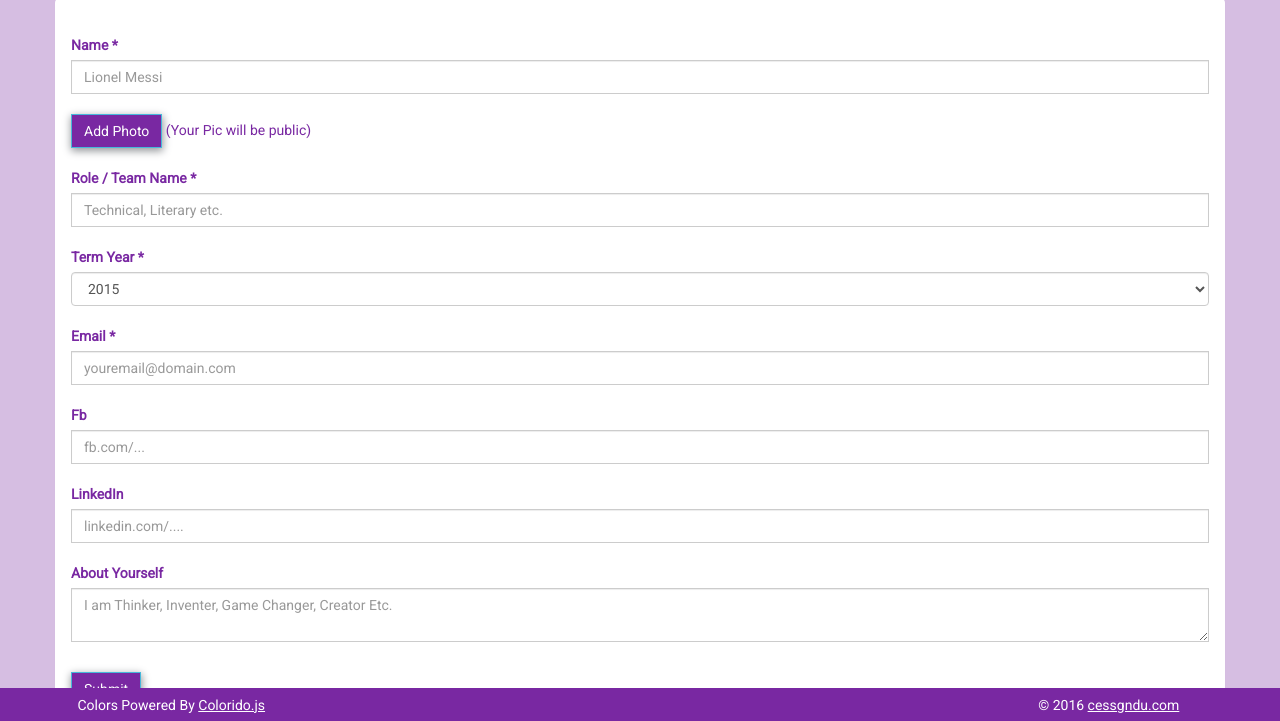
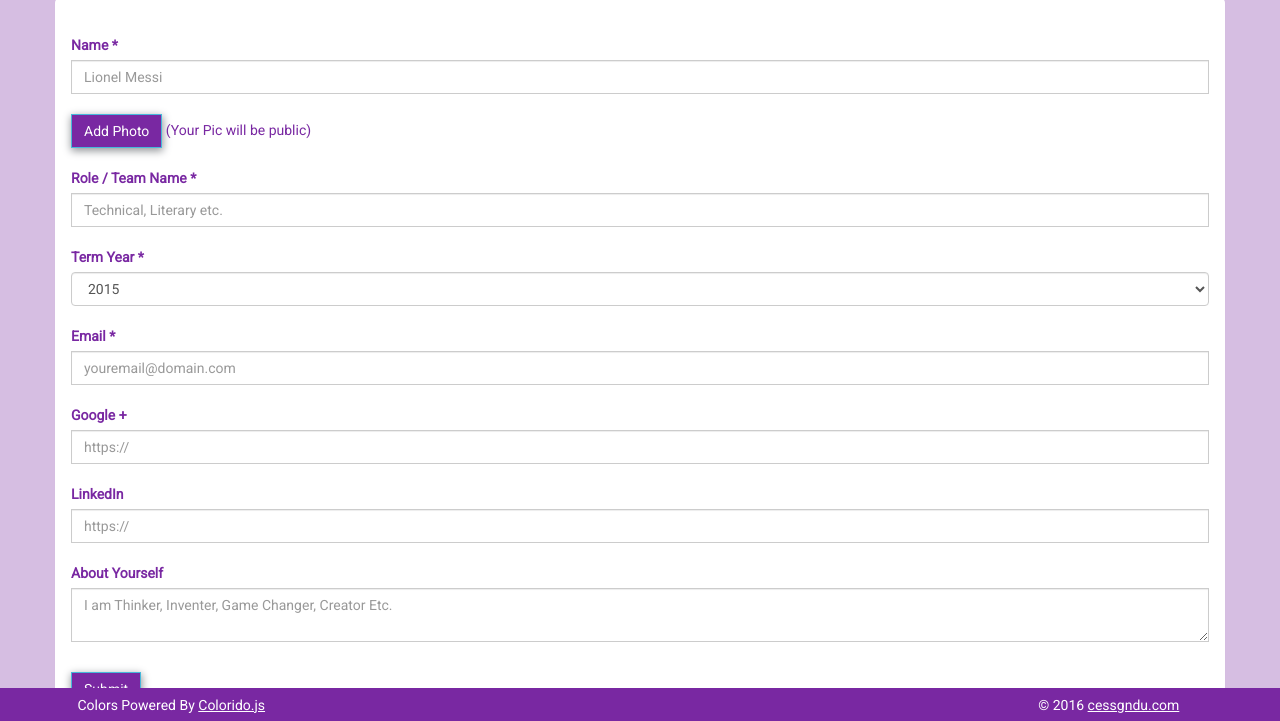
Before and after one commit to wdc-creation-hub/cess-membPortal, a PHP site: page / in a window 1280 px wide. Shown: the part 77-798 px from the top of the page. Run offline with PHP 8.4, Linux system fonts and the light colour scheme; some libraries are stand-ins or nearby versions.

Commit message:
Portal Files Added

```diff
--- a/edit-info.php
+++ b/edit-info.php
@@ -131,11 +131,11 @@
 				<label>Email *</label>
 				<input name="email" type="text" class="form-control" placeholder="youremail@domain.com" value="<?php echo $data['email'];?>">
 				<br>
-				<label>Fb</label>
-				<input name="fb" type="text" class="form-control" placeholder="fb.com/..." value="<?php echo $data['fb'];?>">
+				<label>Google +</label>
+				<input name="fb" type="text" class="form-control" placeholder="https://" value="<?php echo $data['fb'];?>">
 				<br>
 				<label>LinkedIn</label>
-				<input name="linkedin" type="text" class="form-control" placeholder="linkedin.com/...." value="<?php echo $data['linkedin'];?>">
+				<input name="linkedin" type="text" class="form-control" placeholder="https://" value="<?php echo $data['linkedin'];?>">
 				<br>
 				<label>About Yourself</label>
 				<textarea name="about" class="form-control"  placeholder="I am Thinker, Inventer, Game Changer, Creator Etc."><?php echo $data['about']; ?></textarea>
--- a/index.php
+++ b/index.php
@@ -107,11 +107,11 @@
 				<label>Email *</label>
 				<input name="email" type="text" class="form-control" placeholder="youremail@domain.com">
 				<br>
-				<label>Fb</label>
-				<input name="fb" type="text" class="form-control" placeholder="fb.com/...">
+				<label>Google +</label>
+				<input name="fb" type="text" class="form-control" placeholder="https://">
 				<br>
 				<label>LinkedIn</label>
-				<input name="linkedin" type="text" class="form-control" placeholder="linkedin.com/....">
+				<input name="linkedin" type="text" class="form-control" placeholder="https://">
 				<br>
 				<label>About Yourself</label>
 				<textarea name="about" class="form-control" placeholder="I am Thinker, Inventer, Game Changer, Creator Etc."></textarea>
```
